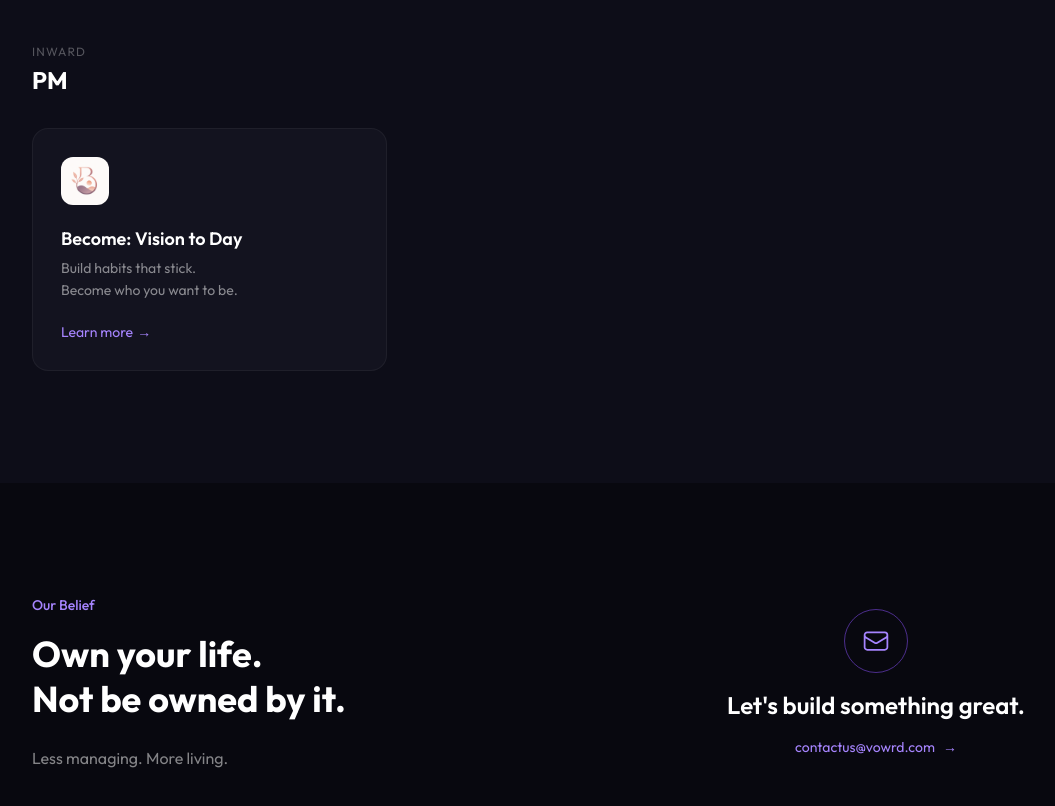
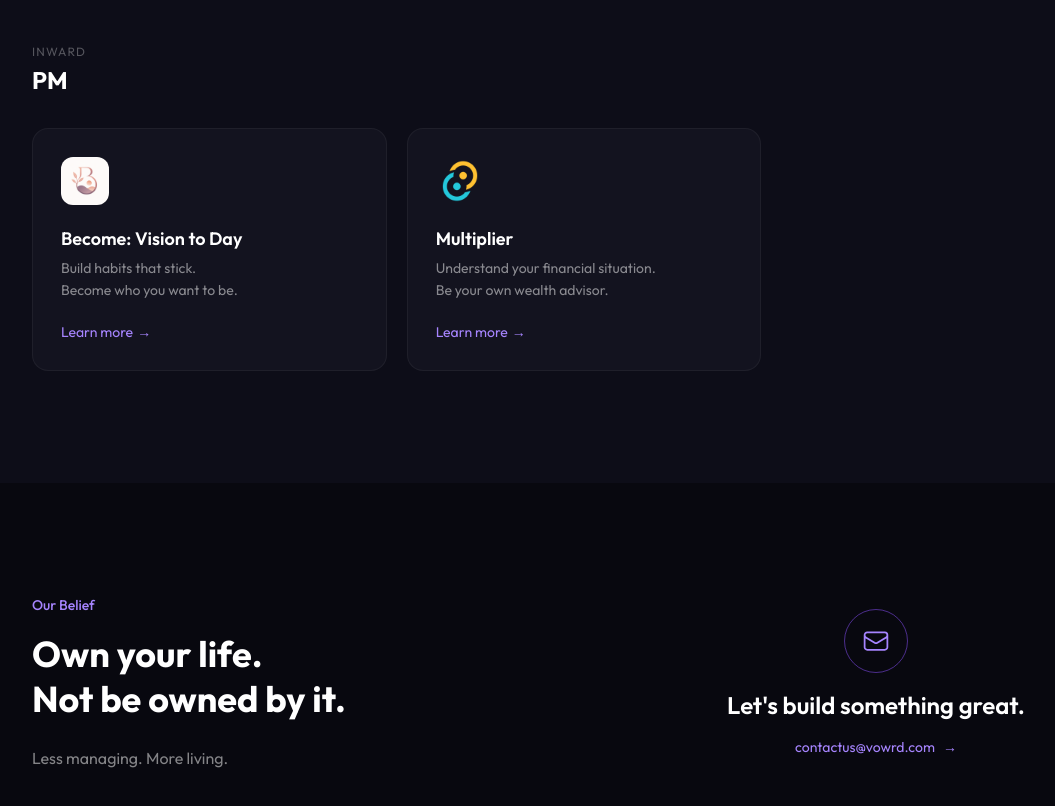
Before and after one commit to y242yang/Vowrd, a Next.js app: page / in a window 1280 px wide. Shown: the part 1260-2066 px from the top of the page, without its empty margins (56-1111 px from the left). Built offline with nearby package versions, Linux system fonts and the light colour scheme.

Commit message:
add multiplier

```diff
--- a/src/data/products.ts
+++ b/src/data/products.ts
@@ -169,4 +169,36 @@
       },
     ],
   },
+  {
+    slug: "multiplier",
+    name: "Multiplier",
+    tagline: "Understand your financial situation.\nBe your own wealth advisor.",
+    description:
+      "Multiplier is a local-only personal finance desktop app for the Mac, built so you can actually understand where your money goes and where you stand, without another advisor or subscription in the middle. Add every account, checking, savings, credit cards, brokerage, 401(k), IRA, HSA, and more, import transactions straight from a CSV, and let auto-categorization sort spending as it comes in. Track assets and liabilities that live outside your bank, like a house or a car, and generate a balance sheet for any month or compare several side by side to watch your net worth move. Everything is encrypted and stored only on your Mac. No accounts, no cloud, no network calls, ever.",
+    icon: "/multiplier-icon.png",
+    status: "coming-soon",
+    group: "pm",
+    features: [
+      {
+        icon: "receipt",
+        title: "Import and auto-categorize",
+        description: "Drop in a CSV from any bank or card. Multiplier detects the columns, catches duplicates on re-import, and sorts spending into categories automatically.",
+      },
+      {
+        icon: "chart",
+        title: "Every account in one place",
+        description: "Track checking, savings, credit cards, brokerage, 401(k), IRA, HSA, and more, alongside assets and liabilities that aren't tied to a financial institution, like a house or a car.",
+      },
+      {
+        icon: "scale",
+        title: "See your net worth",
+        description: "Generate a balance sheet for any month or compare up to five months side by side to watch assets and liabilities move over time.",
+      },
+      {
+        icon: "search",
+        title: "Spot the trends",
+        description: "Pie and line charts break down spending by category, track investment balances, and chart income against expenses month over month.",
+      },
+    ],
+  },
 ];
```
Also changed, not shown: public/multiplier-icon.png (added).
